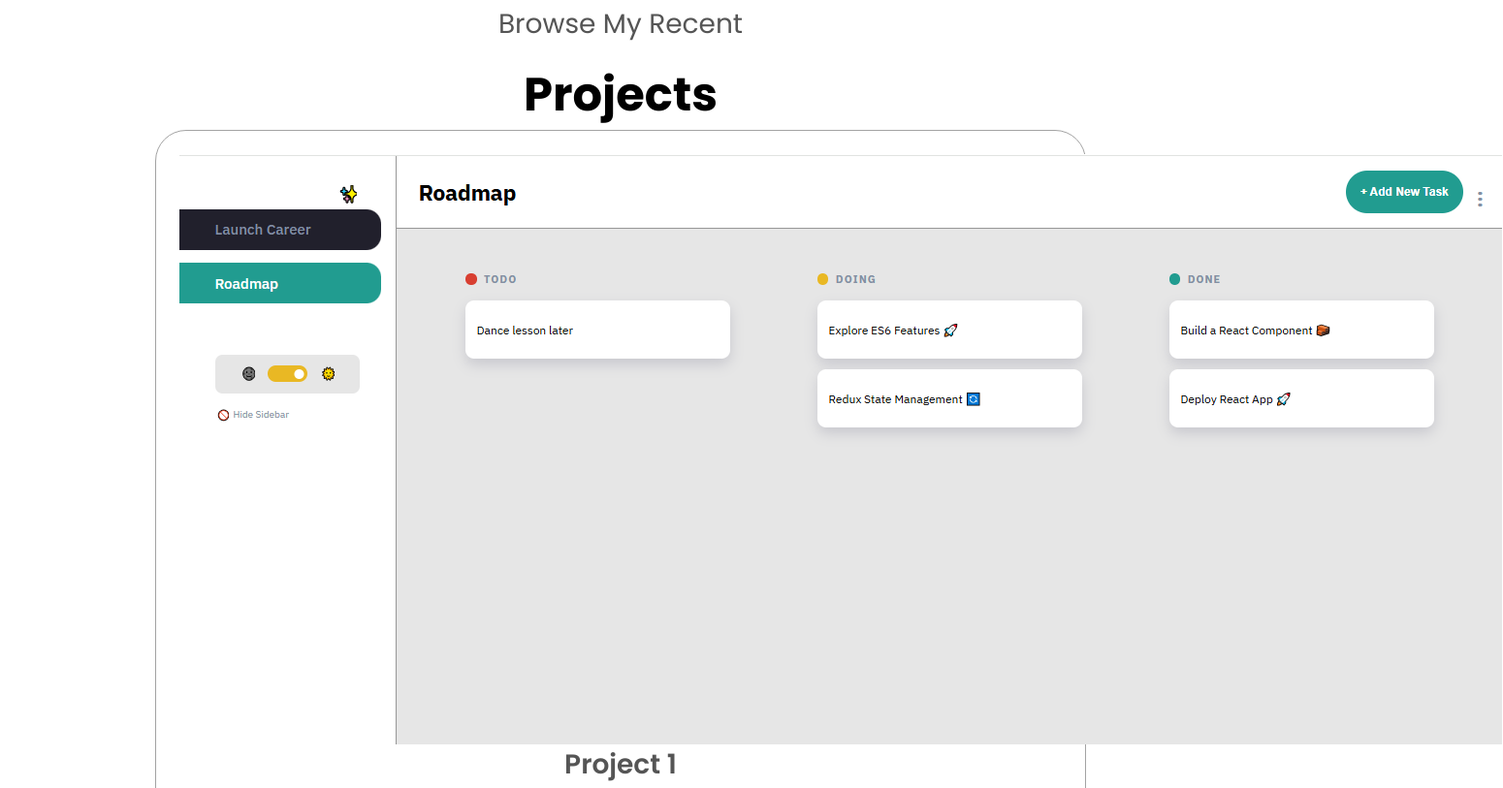
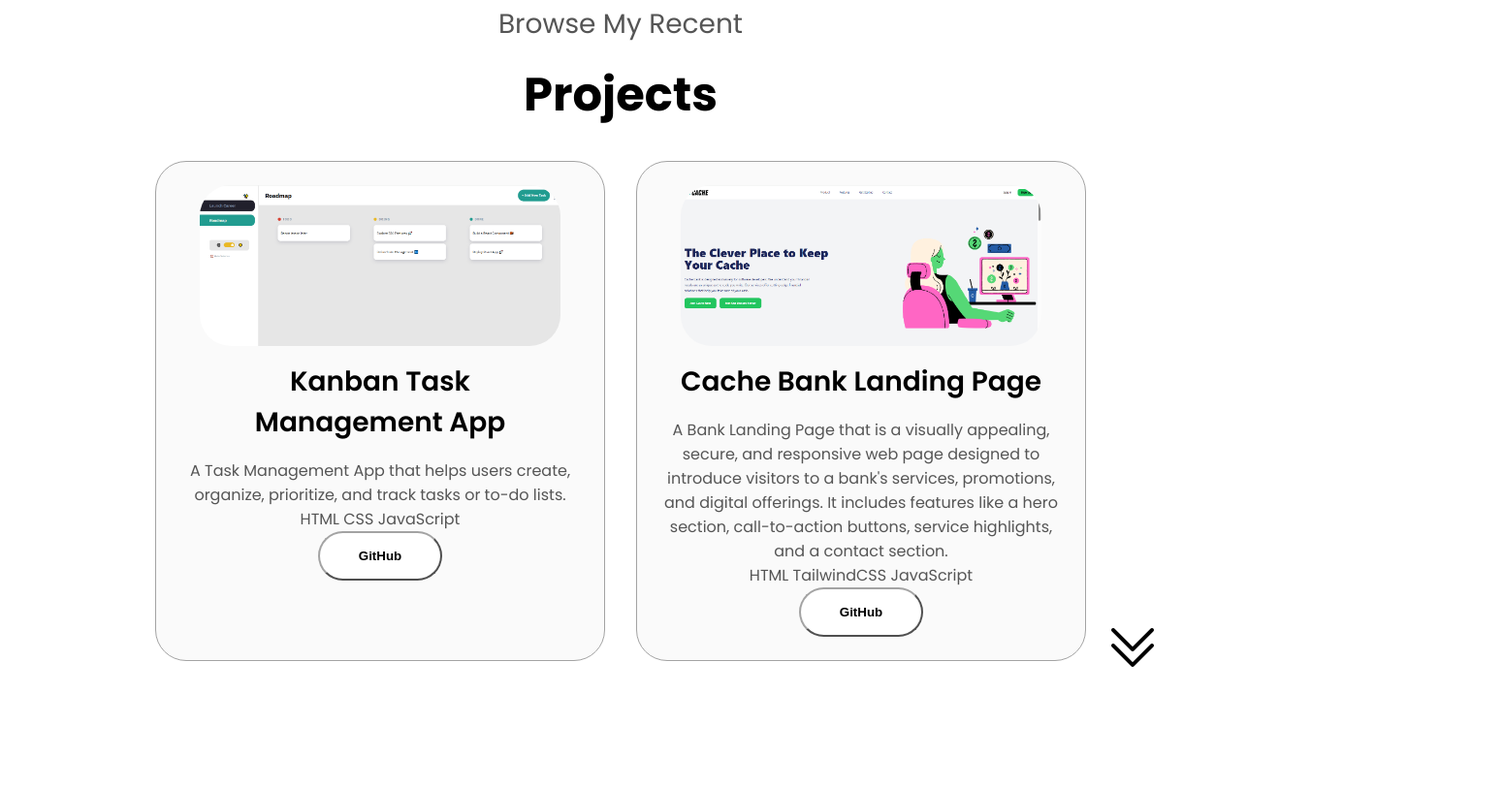
Before and after one commit to Isaac-Kayombo/CS20240251_PTO2407_GroupA_IsaacKayombo_CDV05, a plain HTML site: page index.html in a window 1280 px wide. Shown: the part 2340-3153 px from the top of the page at 97% size, 1550 px wide, since content can reach past the window. After the commit the page ends 3080 px from the top, so only its background shows below. Drawn offline with Linux system fonts and the light colour scheme.

Commit message:
Adding text to project section

```diff
--- a/index.html
+++ b/index.html
@@ -179,22 +179,29 @@
         <p class="text-p1">Browse My Recent</p>
         <h1 class="title">Projects</h1>
         <div class="skills-details-container">
+            <div class="about-containers">
                 <div class="details-container color-container">
                     <div class="article-container">
                         <img src="./assets/project1.png" alt="Project 1" class="project-img"/>
                     </div>
-                <h2 class="skills-sub-title project-title" >Project 1</h2>
+                    <h2 class="skills-sub-title project-title" >Kanban Task Management App</h2>
+                    <p>A Task Management App that helps users create, organize, prioritize, and track tasks or to-do lists.</p>
+                    <p>HTML CSS JavaScript</p>
                     <div class="btn-container">
-                    <button class="btn-color-1 project-btn" onclick="location.href='https://github.com/Isaac-Kayombo/SDF_Portfolio_Piece_CS20240251_PTO2407_GroupB_IsaacKayombo_SDF11'">GitHub</button>
+                        <button class="btn-color-1 project-btn" onclick="location.href='https://github.com/Isaac-Kayombo/JSL_Portfolio_Piece_CS20240251_PTO2407_GroupA_IsaacKayombo_JSL11'">GitHub</button>
                     </div>
                 </div>
                 <div class="details-container color-container">
                     <div class="article-container">
                         <img src="./assets/project2.png" alt="Project 2" class="project-img"/>
                     </div>
-                <h2 class="skills-sub-title project-title" >Project 2</h2>
+                    <h2 class="skills-sub-title project-title" >Cache Bank Landing Page</h2>
+                    <p>A Bank Landing Page that is a visually appealing, secure, and responsive web page designed to introduce visitors to a bank's services, promotions, and digital offerings.
+                        It includes features like a hero section, call-to-action buttons, service highlights, and a contact section.</p>
+                    <p>HTML TailwindCSS JavaScript</p>
                     <div class="btn-container">
-                    <button class="btn-color-1 project-btn" onclick="location.href='https://github.com/Isaac-Kayombo/JSL_Portfolio_Piece_CS20240251_PTO2407_GroupA_IsaacKayombo_JSL11'">GitHub</button>
+                        <button class="btn-color-1 project-btn" onclick="location.href='https://github.com/Isaac-Kayombo/SDF_Portfolio_Piece_CS20240251_PTO2407_GroupB_IsaacKayombo_SDF11'">GitHub</button>
+                    </div>
                 </div>
             </div>
         </div>
--- a/styles.css
+++ b/styles.css
@@ -333,3 +333,24 @@ article .icon {
 #projects {
     position: relative;
 }
+
+.color-container {
+    border-color: rgb(163, 163, 163);
+    background: rgb(250, 250, 250);
+}
+
+.project-img {
+    border-radius: 2rem;
+    width: 90%;
+    height: 90%;
+}
+
+.project-title {
+    margin: 1rem;
+    color: black;
+}
+
+.project-btn {
+    color: black;
+    border-color: rgb(163, 163, 163);
+}
```
Lines whose indentation alone changed are shown as unchanged.
